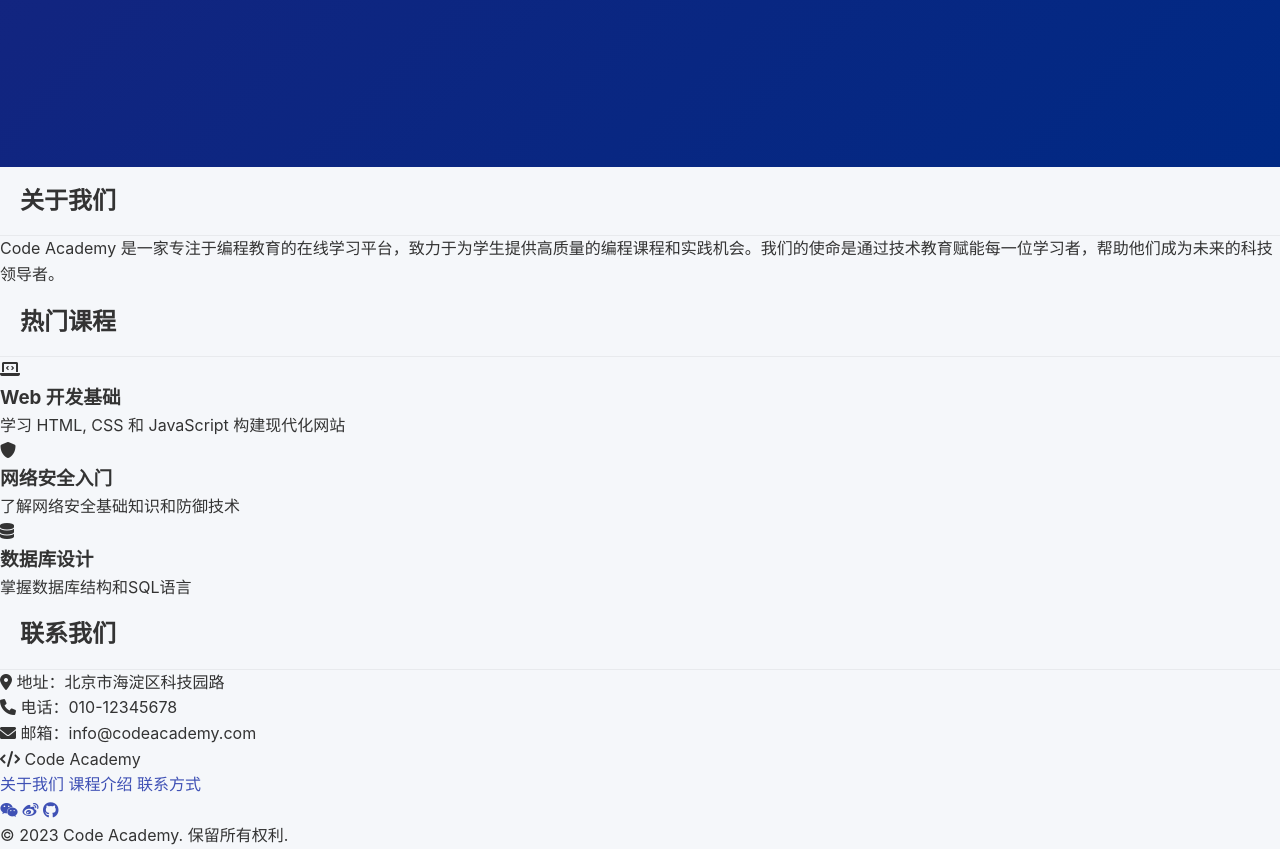
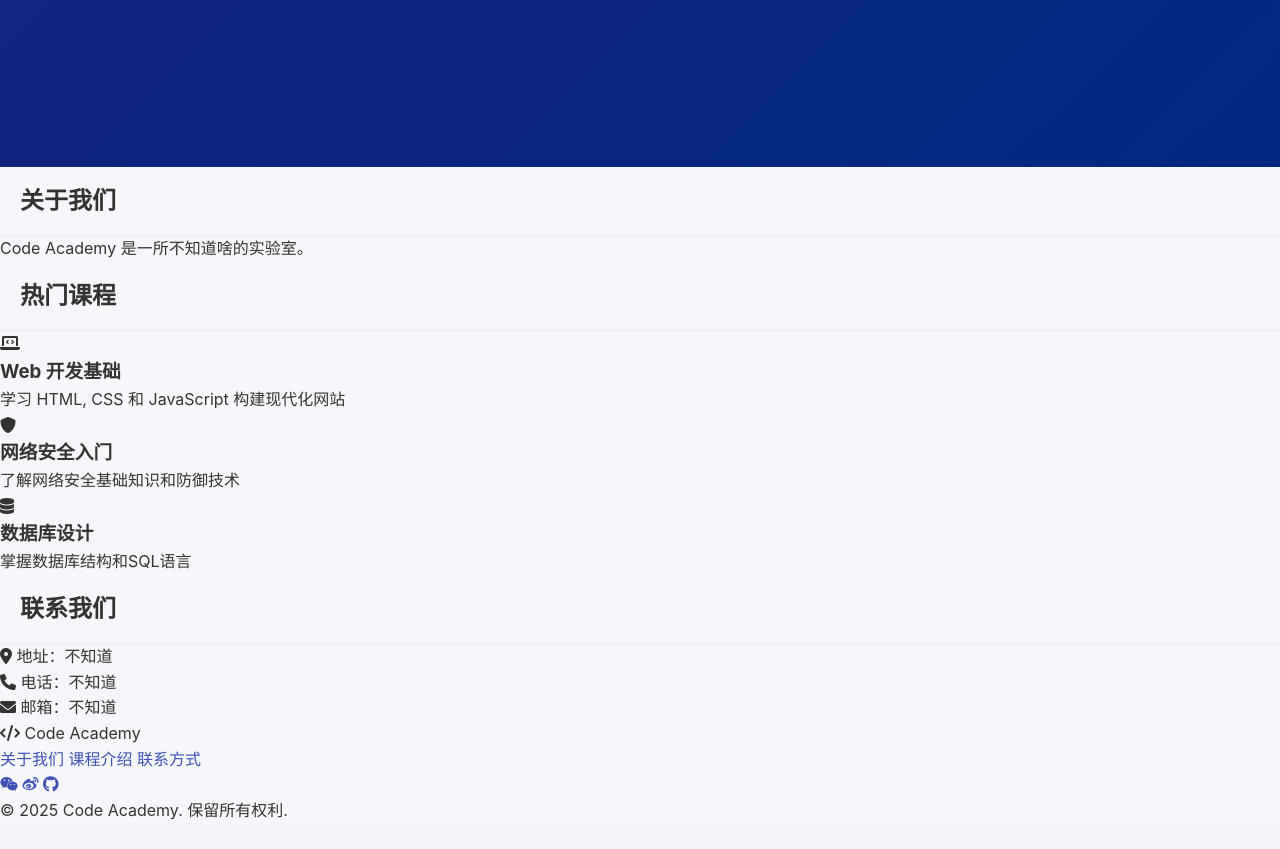
Before and after one commit to DingTom23/dmsy-vuln-activities, a PHP site: page / in a window 1280 px wide. Shown: the part 633-1482 px from the top of the page. After the commit the page ends 1453 px from the top, so only its background shows below. Run offline with PHP 8.4, Linux system fonts and the light colour scheme.

Commit message:
update
update

```diff
--- a/dashboard.php
+++ b/dashboard.php
@@ -381,7 +381,7 @@ if ($role === 'admin') {
                         <!-- 隐藏的flag提示 -->
                         <div class="info-item" style="color: #f0f0f0; font-size: 0.8em;">
                             <span class="info-label">Flag提示：</span>
-                            <span class="info-value">尝试登录 admin 管理员 账户来获得第一个 flag </span>
+                            <span class="info-value">尝试登录 admin 管理员账户来获得第一个 flag ( 我 sql 注入呢? ) </span>
                         </div>
                     </div>
                 </div>
--- a/index.php
+++ b/index.php
@@ -52,7 +52,7 @@ session_start();
         <div class="container">
             <h2 class="section-title">关于我们</h2>
             <div class="about-content">
-                <p>Code Academy 是一家专注于编程教育的在线学习平台，致力于为学生提供高质量的编程课程和实践机会。我们的使命是通过技术教育赋能每一位学习者，帮助他们成为未来的科技领导者。</p>
+                <p>Code Academy 是一所不知道啥的实验室。</p>
             </div>
         </div>
     </section>
@@ -92,15 +92,15 @@ session_start();
             <div class="contact-info">
                 <div class="contact-item">
                     <i class="fas fa-map-marker-alt"></i>
-                    <span>地址：北京市海淀区科技园路</span>
+                    <span>地址：不知道</span>
                 </div>
                 <div class="contact-item">
                     <i class="fas fa-phone"></i>
-                    <span>电话：010-12345678</span>
+                    <span>电话：不知道</span>
                 </div>
                 <div class="contact-item">
                     <i class="fas fa-envelope"></i>
-                    <span>邮箱：info@codeacademy.com</span>
+                    <span>邮箱：不知道</span>
                 </div>
             </div>
         </div>
@@ -125,7 +125,7 @@ session_start();
                 </div>
             </div>
             <div class="copyright">
-                &copy; 2023 Code Academy. 保留所有权利.
+                &copy; 2025 Code Academy. 保留所有权利.
             </div>
         </div>
     </footer>
```
